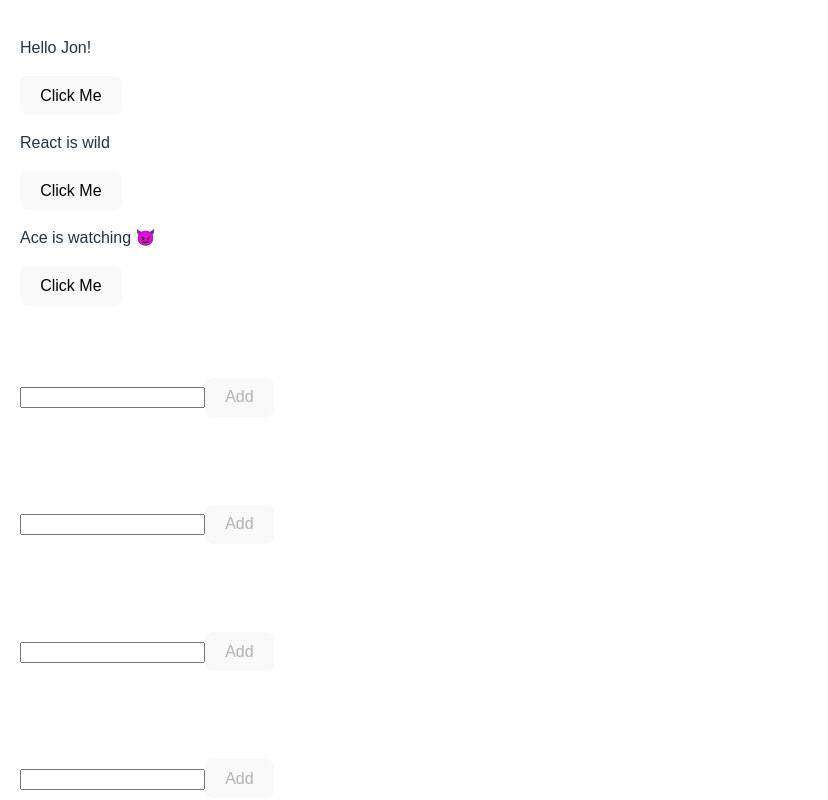
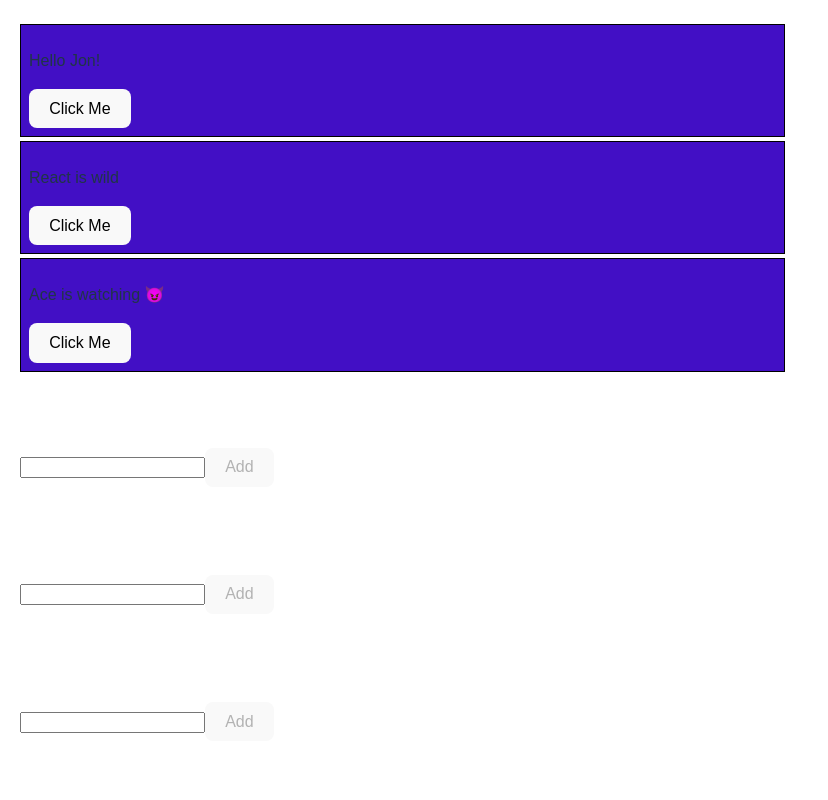
Before and after one commit to JonGudenzi/react-practice, a React (Vite) app: page / in a window 1280 px wide. Shown: the top 800 px of the page, without its empty margins (0-828 px from the left). Built offline with nearby package versions, Linux system fonts and the light colour scheme.

Commit message:
Making parent state change based on child action - practice.

```diff
--- a/src/App.jsx
+++ b/src/App.jsx
@@ -15,7 +15,13 @@ import InputBox7 from "./InputBox7";
 import Message from "./Message";
 
 
+
+
+
 function App() {
+
+  const [selectedId, setSelectedId] = useState(null);
+
   const boxes = [
     { id: 1, label: "Box One", content: "This is box one content." },
     { id: 2, label: "Box Two", content: "This is box two content." },
@@ -44,17 +50,24 @@ function App() {
 ];
 
 function handleMessageClick(id) {
-  console.log("Message clicked:", id);
+  setSelectedId(id);
 }
 
   return (
+
+
+
     <div className="App">
+      {selectedId !== null && (
+  <p>You selected message #{selectedId}</p>
+)}
       {messages.map((message) => (
   <Message
     key={message.id}
     id={message.id}
     text={message.text}
     onButtonClick={handleMessageClick}
+    isSelected={selectedId === message.id}
   />
 ))}
       <br></br>
--- a/src/Message.jsx
+++ b/src/Message.jsx
@@ -1,7 +1,12 @@
 
-export default function Message({ id, text, onButtonClick }) {
+export default function Message({ id, text, onButtonClick, isSelected }) {
   return (
-    <div>
+    <div style={{
+      padding: "8px",
+      margin: "4px 0",
+      border: "1px solid black",
+      backgroundColor: isSelected ? "green" : "#420fc5ff"
+    }}>
       <p>{text}</p>
       <button onClick={() => onButtonClick(id)}>Click Me</button>
     </div>
```
